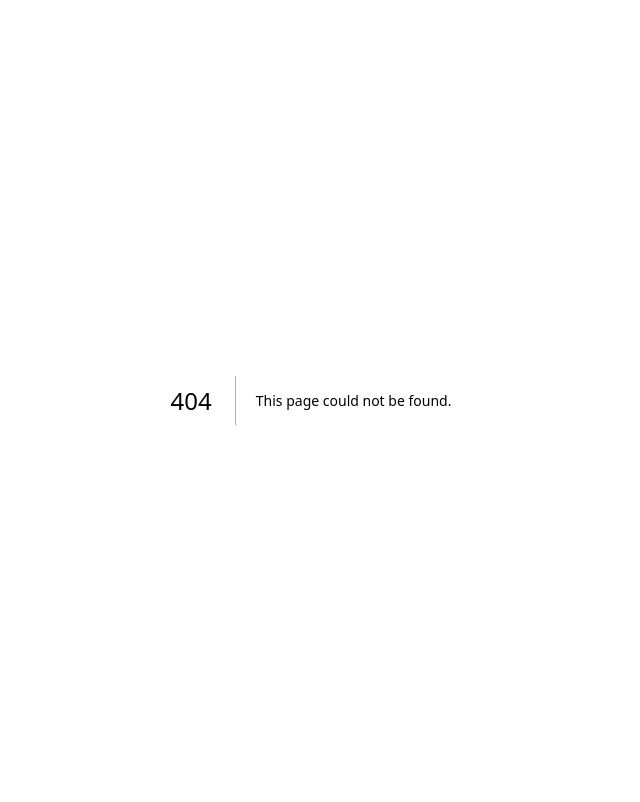
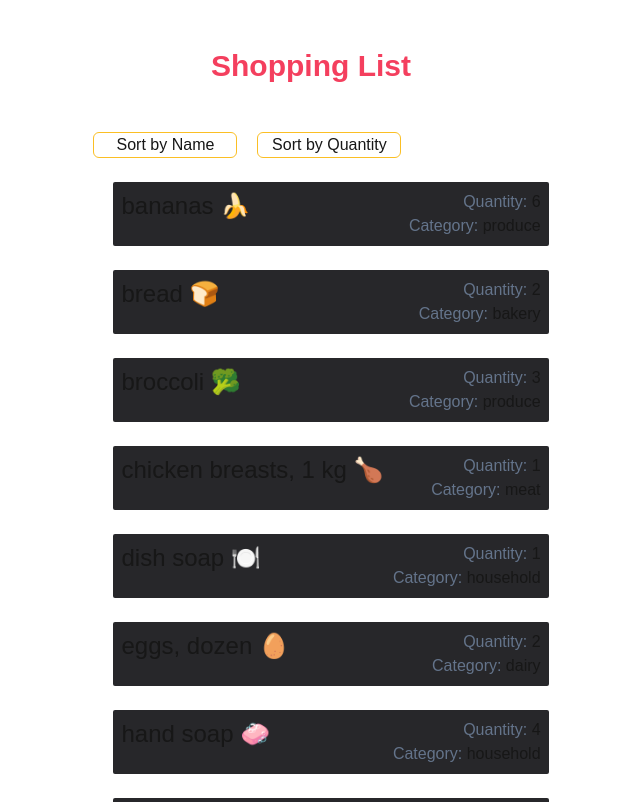
Before and after one commit to davidpal3c/cprg306-assignments, a Next.js app: page /week-6 in a window 1280 px wide. Before the commit this address had no page. Shown: the top 802 px of the page, without its empty margins (329-969 px from the left). Built offline with nearby package versions, Linux system fonts and the light colour scheme.

Commit message:
implemented sorting by name and quantity

```diff
--- a/app/page.js
+++ b/app/page.js
@@ -39,6 +39,13 @@ export default function Home() {
             </Link>
           </div>
         </li>
+        <li>
+          <div className={buttonStyle}>
+            <Link href="./week-6/" className={buttonInnerStyle}>
+              Week 6 Assignment
+            </Link>
+          </div>
+        </li>
       </ul>
     </main>
   );
--- /dev/null
+++ b/app/week-6/item-list.js
@@ -0,0 +1,37 @@
+"use client";
+
+import { useState } from "react";
+import Item from "./item";
+import items from "./items.json";
+
+export default function ItemList() {
+    const [sortBy, setSortBy] = useState("name");
+
+    const sortedItems = [...items].sort((a, b) => {
+        if (sortBy === "name") {
+            return a.name.localeCompare(b.name);
+        } else {
+            return a.quantity - b.quantity;
+        }
+    });
+
+    const handleSort = (criteria) => {
+        setSortBy(criteria);
+    };
+
+    return (
+        <main>
+            <div className="flex flex-row mt-8">
+                <div className="border w-36 rounded-md border-amber-400 flex justify-center hover:bg-amber-500 hover:text-slate-700 active:bg-amber-600">
+                    <button onClick={() => handleSort("name")}>Sort by Name </button>
+                </div>
+                <div className="border w-36 ml-5 rounded-md border-amber-400 flex justify-center hover:bg-amber-500 hover:text-slate-700 active:bg-amber-600">
+                    <button onClick={() => handleSort("quantity")}>Sort by Quantity </button>
+                </div>
+            </div>
+            {sortedItems.map((item) => (
+                <Item key={item.id} itemObj={item} />
+            ))}
+        </main>
+    );
+}
--- /dev/null
+++ b/app/week-6/item.js
@@ -0,0 +1,15 @@
+
+export default function Item({itemObj }) {
+    return(
+        <div className="ml-5 w-full">
+            <div className= "flex justify-between w-full rounded-sm p-2 mt-6 border-indigo-200 bg-zinc-800 transition-colors duration-400 hover:bg-indigo-600 hover:bg-opacity-50 hover:text-amber-500 cursor-pointer">
+                <h1 className="text-2xl">{itemObj.name}</h1>
+                <div className="justify-end text-right">
+                    {/* <p><span className="text-slate-500">ID:</span> {itemObj.id}</p> */}
+                    <p><span className="text-slate-500">Quantity:</span> {itemObj.quantity}</p>
+                    <p><span className="text-slate-500">Category:</span> {itemObj.category}</p>
+                </div>
+            </div>
+        </div>
+    );
+}
--- /dev/null
+++ b/app/week-6/items.json
@@ -0,0 +1,74 @@
+[
+    {
+        "id": "1h2GJKH12gkHG31h1H",
+        "name": "milk, 4 L 🥛",
+        "quantity": 1,
+        "category": "dairy"
+    },
+    {
+        "id": "2KJH3k2j3H1k2J3K1H",
+        "name": "bread 🍞",
+        "quantity": 2,
+        "category": "bakery"
+    },
+    {
+        "id": "3h2KJH3k2j3H1k2J3",
+        "name": "eggs, dozen 🥚",
+        "quantity": 2,
+        "category": "dairy"
+    },
+    {
+        "id": "4k2J3K1H2GJKH12gk",
+        "name": "bananas 🍌",
+        "quantity": 6,
+        "category": "produce"
+    },
+    {
+        "id": "5H1h1H2KJH3k2j3H",
+        "name": "broccoli 🥦",
+        "quantity": 3,
+        "category": "produce"
+    },
+    {
+        "id": "6H1k2J3K1H2GJKH1",
+        "name": "chicken breasts, 1 kg 🍗",
+        "quantity": 1,
+        "category": "meat"
+    },
+    {
+        "id": "7gkHG31h1H2KJH3k",
+        "name": "pasta sauce 🍝",
+        "quantity": 3,
+        "category": "canned goods"
+    },
+    {
+        "id": "8j3H1k2J3K1H2GJK",
+        "name": "spaghetti, 454 g 🍝",
+        "quantity": 2,
+        "category": "dry goods"
+    },
+    {
+        "id": "9H12gkHG31h1H2KJ",
+        "name": "toilet paper, 12 pack 🧻",
+        "quantity": 1,
+        "category": "household"
+    },
+    {
+        "id": "10H3k2j3H1k2J3K1",
+        "name": "paper towels, 6 pack",
+        "quantity": 1,
+        "category": "household"
+    },
+    {
+        "id": "11k2J3K1H2GJKH12",
+        "name": "dish soap 🍽️",
+        "quantity": 1,
+        "category": "household"
+    },
+    {
+        "id": "12GJKH12gkHG31h1",
+        "name": "hand soap 🧼",
+        "quantity": 4,
+        "category": "household"
+    }
+]
--- /dev/null
+++ b/app/week-6/page.js
@@ -0,0 +1,11 @@
+import ItemList from "./item-list";
+
+export default function Page() {
+
+    return(
+        <main className="flex flex-col items-center justify-center w-full">
+            <h1 className="text-3xl my-12 font-bold mb-4 text-rose-500">Shopping List</h1>
+            <ItemList />
+        </main>
+    );
+}
```
